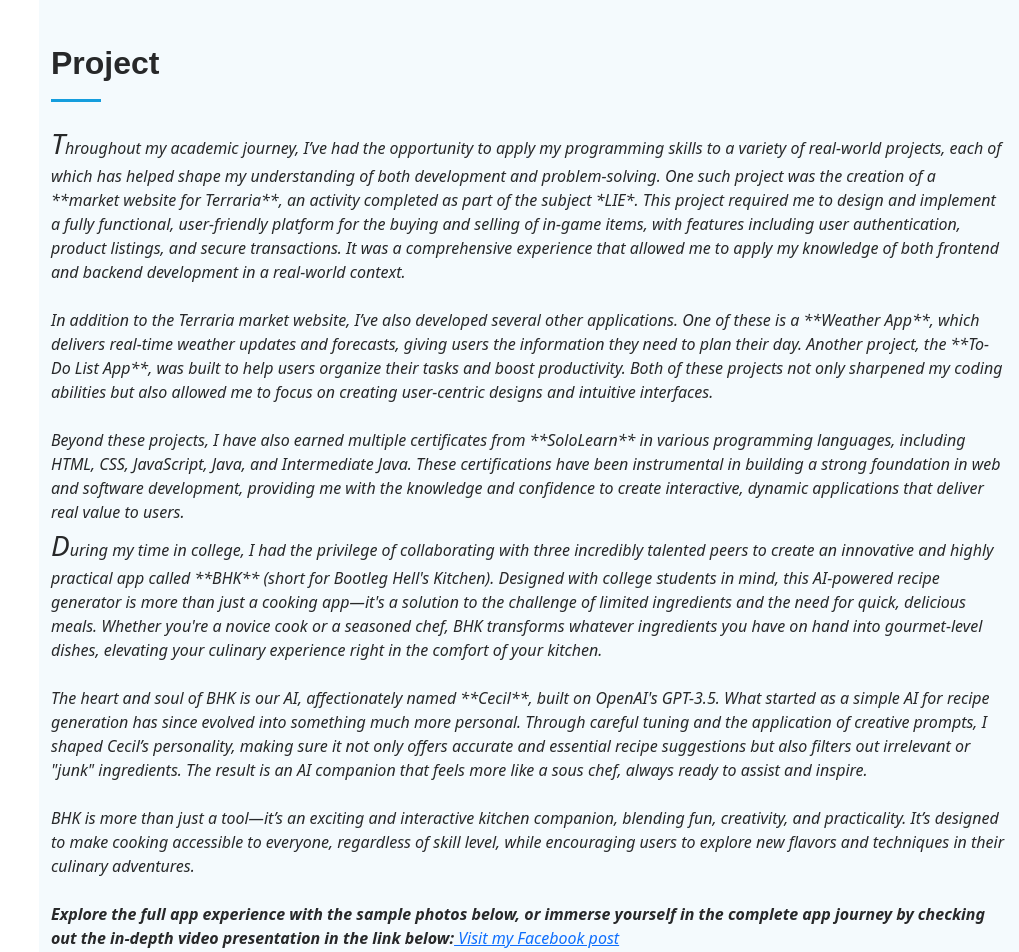
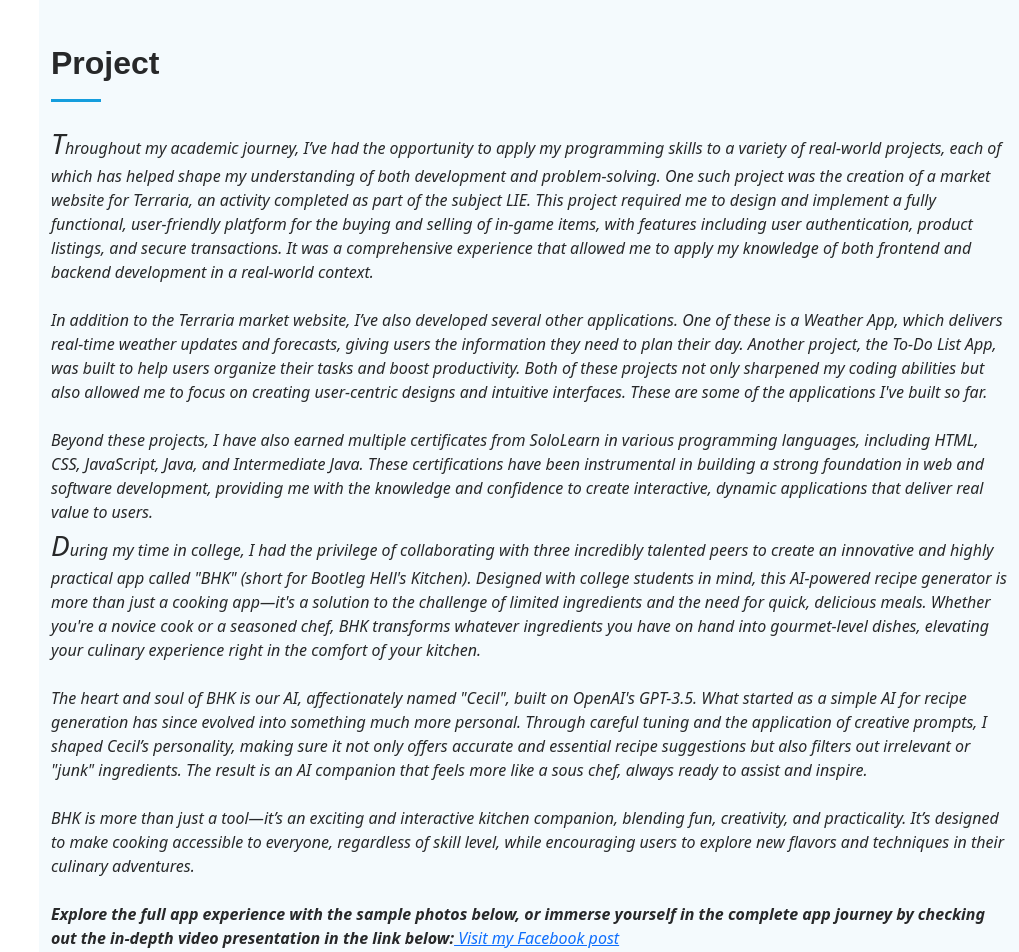
Before and after one commit to Morccc/MIDTERM-IT100, a Vue app: page / in a window 1280 px wide. Shown: the part 3500-4452 px from the top of the page, without its empty margins (261-1280 px from the left). Built offline with nearby package versions, Linux system fonts and the light colour scheme.

Commit message:
project final8

```diff
--- a/src/App.vue
+++ b/src/App.vue
@@ -226,16 +226,16 @@
       <div class="container section-title" data-aos="fade-up">
   <h2>Project</h2>
   <p class="fst-italic text-justify">
-    <span class="fs-3">T</span>hroughout my academic journey, I’ve had the opportunity to apply my programming skills to a variety of real-world projects, each of which has helped shape my understanding of both development and problem-solving. One such project was the creation of a **market website for Terraria**, an activity completed as part of the subject *LIE*. This project required me to design and implement a fully functional, user-friendly platform for the buying and selling of in-game items, with features including user authentication, product listings, and secure transactions. It was a comprehensive experience that allowed me to apply my knowledge of both frontend and backend development in a real-world context.
+    <span class="fs-3">T</span>hroughout my academic journey, I’ve had the opportunity to apply my programming skills to a variety of real-world projects, each of which has helped shape my understanding of both development and problem-solving. One such project was the creation of a market website for Terraria, an activity completed as part of the subject LIE. This project required me to design and implement a fully functional, user-friendly platform for the buying and selling of in-game items, with features including user authentication, product listings, and secure transactions. It was a comprehensive experience that allowed me to apply my knowledge of both frontend and backend development in a real-world context.
     <br><br>
-    In addition to the Terraria market website, I’ve also developed several other applications. One of these is a **Weather App**, which delivers real-time weather updates and forecasts, giving users the information they need to plan their day. Another project, the **To-Do List App**, was built to help users organize their tasks and boost productivity. Both of these projects not only sharpened my coding abilities but also allowed me to focus on creating user-centric designs and intuitive interfaces.
+    In addition to the Terraria market website, I’ve also developed several other applications. One of these is a Weather App, which delivers real-time weather updates and forecasts, giving users the information they need to plan their day. Another project, the To-Do List App, was built to help users organize their tasks and boost productivity. Both of these projects not only sharpened my coding abilities but also allowed me to focus on creating user-centric designs and intuitive interfaces. These are some of the applications I've built so far.
     <br><br>
-    Beyond these projects, I have also earned multiple certificates from **SoloLearn** in various programming languages, including HTML, CSS, JavaScript, Java, and Intermediate Java. These certifications have been instrumental in building a strong foundation in web and software development, providing me with the knowledge and confidence to create interactive, dynamic applications that deliver real value to users.
+    Beyond these projects, I have also earned multiple certificates from SoloLearn in various programming languages, including HTML, CSS, JavaScript, Java, and Intermediate Java. These certifications have been instrumental in building a strong foundation in web and software development, providing me with the knowledge and confidence to create interactive, dynamic applications that deliver real value to users.
   </p>
   <p class="fst-italic">
-    <span class="fs-3">D</span>uring my time in college, I had the privilege of collaborating with three incredibly talented peers to create an innovative and highly practical app called **BHK** (short for Bootleg Hell's Kitchen). Designed with college students in mind, this AI-powered recipe generator is more than just a cooking app—it's a solution to the challenge of limited ingredients and the need for quick, delicious meals. Whether you're a novice cook or a seasoned chef, BHK transforms whatever ingredients you have on hand into gourmet-level dishes, elevating your culinary experience right in the comfort of your kitchen.
+    <span class="fs-3">D</span>uring my time in college, I had the privilege of collaborating with three incredibly talented peers to create an innovative and highly practical app called "BHK" (short for Bootleg Hell's Kitchen). Designed with college students in mind, this AI-powered recipe generator is more than just a cooking app—it's a solution to the challenge of limited ingredients and the need for quick, delicious meals. Whether you're a novice cook or a seasoned chef, BHK transforms whatever ingredients you have on hand into gourmet-level dishes, elevating your culinary experience right in the comfort of your kitchen.
     <br><br>
-    The heart and soul of BHK is our AI, affectionately named **Cecil**, built on OpenAI's GPT-3.5. What started as a simple AI for recipe generation has since evolved into something much more personal. Through careful tuning and the application of creative prompts, I shaped Cecil’s personality, making sure it not only offers accurate and essential recipe suggestions but also filters out irrelevant or "junk" ingredients. The result is an AI companion that feels more like a sous chef, always ready to assist and inspire.
+    The heart and soul of BHK is our AI, affectionately named "Cecil", built on OpenAI's GPT-3.5. What started as a simple AI for recipe generation has since evolved into something much more personal. Through careful tuning and the application of creative prompts, I shaped Cecil’s personality, making sure it not only offers accurate and essential recipe suggestions but also filters out irrelevant or "junk" ingredients. The result is an AI companion that feels more like a sous chef, always ready to assist and inspire.
     <br><br>
     BHK is more than just a tool—it’s an exciting and interactive kitchen companion, blending fun, creativity, and practicality. It’s designed to make cooking accessible to everyone, regardless of skill level, while encouraging users to explore new flavors and techniques in their culinary adventures.
     <br><br>
```
